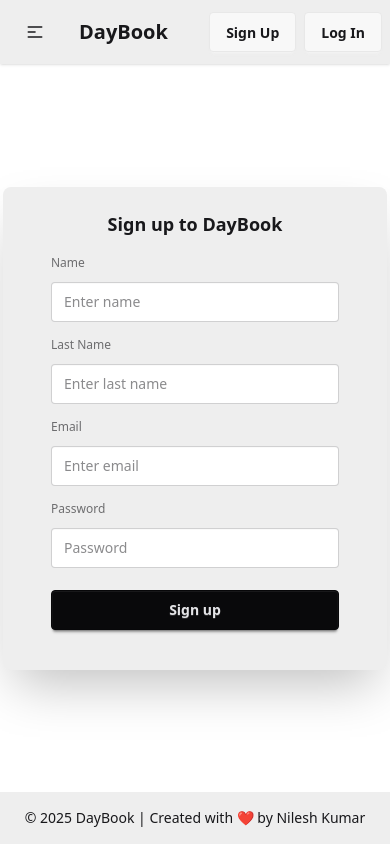
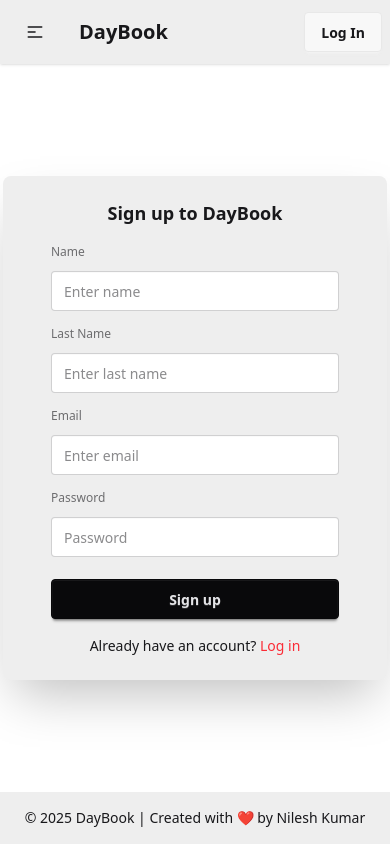
Before and after one commit to thenileshnishad/daybook, a React (Vite) app in the folder frontend/: page /signup in a window 390 px wide. Built offline with nearby package versions, Linux system fonts and the light colour scheme.

Commit message:
Add redirect links on login/signup pages

```diff
--- a/frontend/src/components/Navbar.jsx
+++ b/frontend/src/components/Navbar.jsx
@@ -53,7 +53,7 @@
       </div>
 
       <div className="navbar-end gap-2">
-        <Link to="/signup" className="btn">
+        <Link to="/signup" className="btn hidden lg:flex">
           Sign Up
         </Link>
         <Link to="/login" className="btn">
--- a/frontend/src/pages/Login.jsx
+++ b/frontend/src/pages/Login.jsx
@@ -1,4 +1,5 @@
 import { useState } from "react";
+import { Link } from "react-router-dom";
 
 const Login = () => {
   const [email, setEmail] = useState("");
@@ -39,11 +40,18 @@
                 value={password}
               />
 
-              <button type="submit" className="btn btn-neutral mt-4 mb-2">
+              <button type="submit" className="btn btn-neutral mt-4">
                 Log in
               </button>
             </fieldset>
           </form>
+
+          <div className="text-center">
+            Don't have an account?{" "}
+            <Link to="/signup" className="text-red-500 hover:font-bold">
+              Sign up
+            </Link>
+          </div>
         </div>
       </div>
     </div>
--- a/frontend/src/pages/Signup.jsx
+++ b/frontend/src/pages/Signup.jsx
@@ -1,4 +1,5 @@
 import { useState } from "react";
+import { Link } from "react-router-dom";
 
 const Signup = () => {
   const [formData, setFormData] = useState({
@@ -78,11 +79,18 @@
                 value={formData.password}
               />
 
-              <button type="submit" className="btn btn-neutral mt-4 mb-2">
+              <button type="submit" className="btn btn-neutral mt-4">
                 Sign up
               </button>
             </fieldset>
           </form>
+
+          <div className="text-center">
+            Already have an account?{" "}
+            <Link to="/login" className="text-red-500 hover:font-bold">
+              Log in
+            </Link>
+          </div>
         </div>
       </div>
     </div>
```
